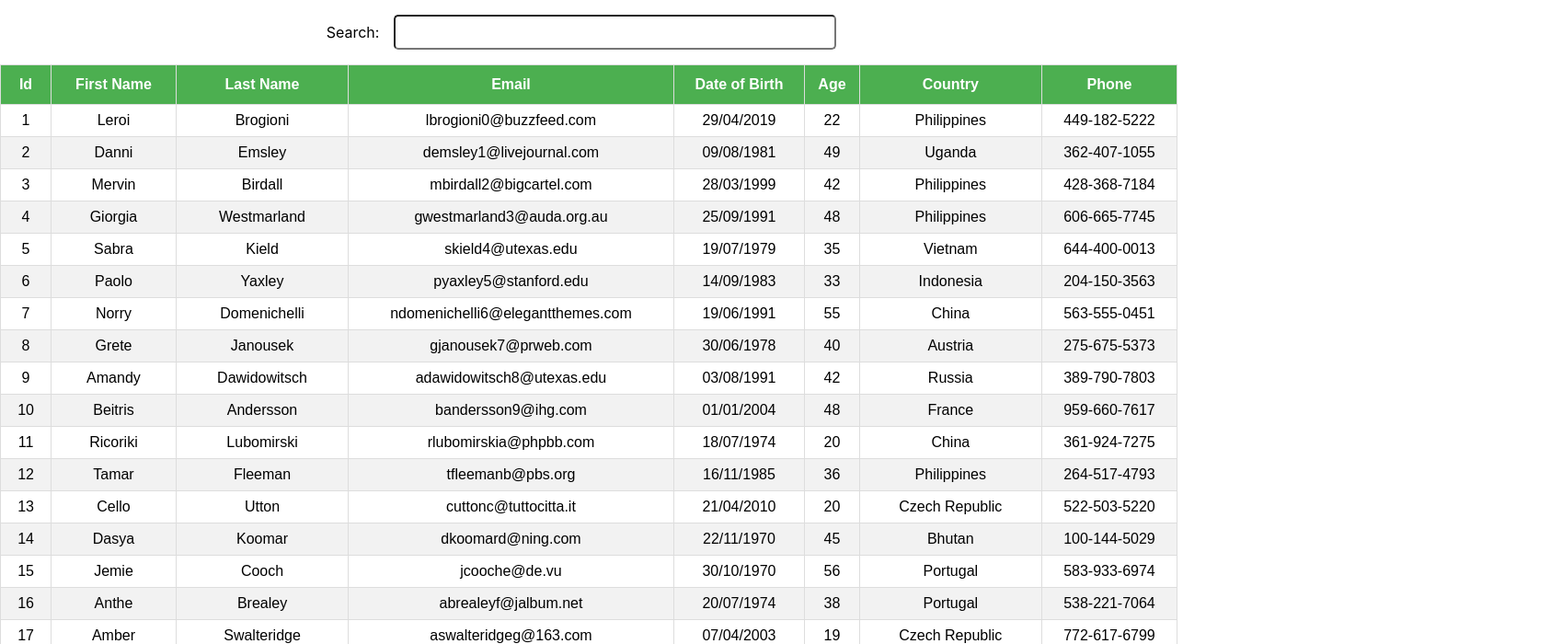
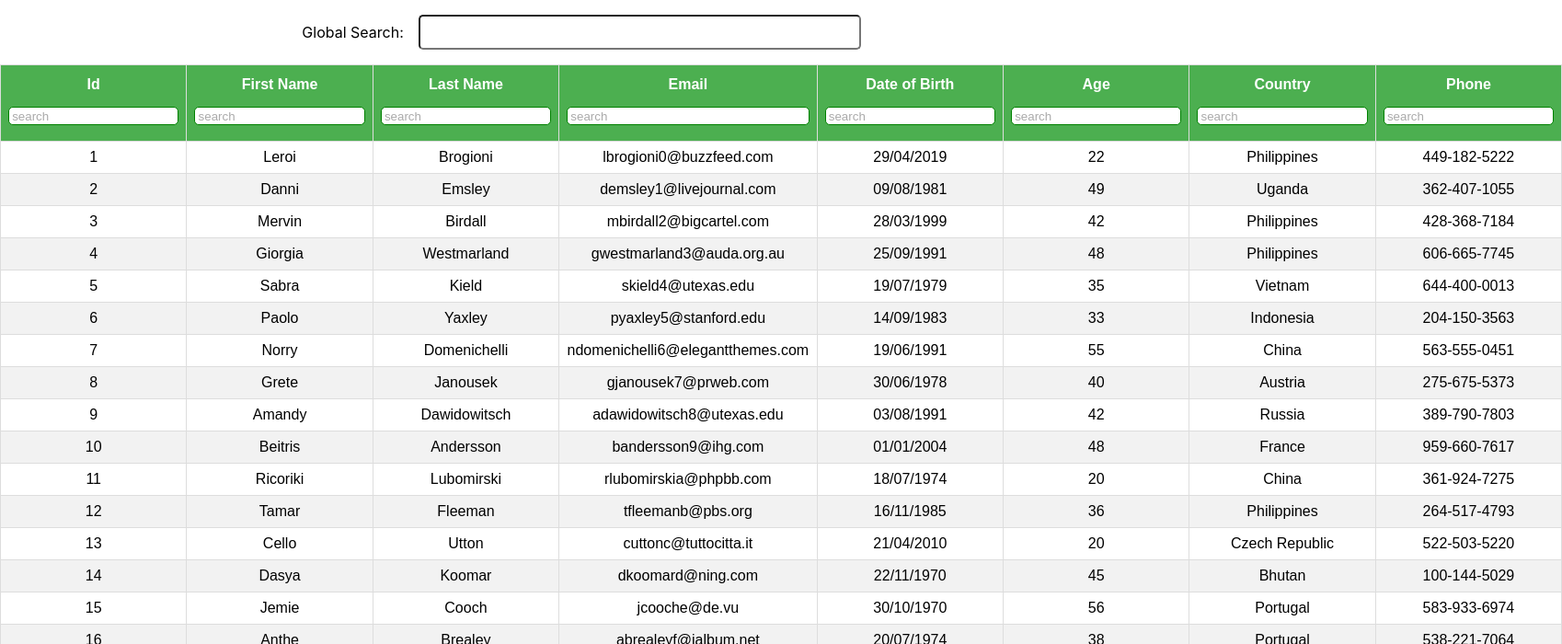
Before and after one commit to mirstuk/react-table-demo, a React (Create React App) app: page / in a window 1280 px wide. Shown: the top 700 px of the page at 92% size, 1698 px wide, since content can reach past the window. Built offline with nearby package versions, Linux system fonts and the light colour scheme.

Commit message:
React Table Tutorial - 9 - Column Filtering

```diff
--- /dev/null
+++ b/src/components/ColumnFilter.js
@@ -0,0 +1,17 @@
+import React from 'react';
+
+const ColumnFilter = ({ column }) => {
+  const { filterValue, setFilter } = column;
+
+  return (
+    <div className="search-column">
+      <input
+        value={filterValue || ''}
+        onChange={e => setFilter(e.target.value)}
+        placeholder="search"
+      />
+    </div>
+  );
+};
+
+export default ColumnFilter;
--- a/src/components/FilteringTable.js
+++ b/src/components/FilteringTable.js
@@ -1,5 +1,5 @@
 import React, { useMemo } from 'react';
-import { useTable, useGlobalFilter } from 'react-table';
+import { useTable, useGlobalFilter, useFilters } from 'react-table';
 import MOCK_DATA from '../MOCK_DATA.json';
 import { COLUMNS } from './columns';
 import './table.css';
@@ -23,6 +23,7 @@ const FilteringTable = () => {
       columns,
       data,
     },
+    useFilters,
     useGlobalFilter
   );
 
@@ -36,7 +37,10 @@ const FilteringTable = () => {
           {headerGroups.map(headerGroup => (
             <tr {...headerGroup.getHeaderGroupProps()}>
               {headerGroup.headers.map(column => (
-                <th {...column.getHeaderProps()}>{column.render('Header')}</th>
+                <th {...column.getHeaderProps()}>
+                  {column.render('Header')}
+                  <div>{column.canFilter ? column.render('Filter') : null}</div>
+                </th>
               ))}
             </tr>
           ))}
--- a/src/components/GlobalFilter.js
+++ b/src/components/GlobalFilter.js
@@ -3,7 +3,7 @@ import React from 'react';
 const GlobalFilter = ({ filter, setFilter }) => {
   return (
     <div className="search">
-      Search:
+      Global Search:
       <input value={filter || ''} onChange={e => setFilter(e.target.value)} />
     </div>
   );
--- a/src/components/columns.js
+++ b/src/components/columns.js
@@ -1,25 +1,30 @@
 import { format } from 'date-fns';
+import ColumnFilter from './ColumnFilter';
 
 export const COLUMNS = [
   {
     Header: 'Id',
     Footer: 'Id',
     accessor: 'id',
+    Filter: ColumnFilter,
   },
   {
     Header: 'First Name',
     Footer: 'First Name',
     accessor: 'first_name',
+    Filter: ColumnFilter,
   },
   {
     Header: 'Last Name',
     Footer: 'Last Name',
     accessor: 'last_name',
+    Filter: ColumnFilter,
   },
   {
     Header: 'Email',
     Footer: 'Email',
     accessor: 'email',
+    Filter: ColumnFilter,
   },
   {
     Header: 'Date of Birth',
@@ -28,21 +33,25 @@ export const COLUMNS = [
     Cell: ({ value }) => {
       return format(new Date(value), 'dd/MM/yyyy');
     },
+    Filter: ColumnFilter,
   },
   {
     Header: 'Age',
     Footer: 'Age',
     accessor: 'age',
+    Filter: ColumnFilter,
   },
   {
     Header: 'Country',
     Footer: 'Country',
     accessor: 'country',
+    Filter: ColumnFilter,
   },
   {
     Header: 'Phone',
     Footer: 'Phone',
     accessor: 'phone',
+    Filter: ColumnFilter,
   },
 ];
 
--- a/src/components/table.css
+++ b/src/components/table.css
@@ -32,7 +32,6 @@ table tfoot td {
   justify-content: center;
   align-items: center;
 }
-
 .search input {
   display: inline-block;
   width: 50ch;
@@ -41,3 +40,23 @@ table tfoot td {
   border-radius: 5px;
   font-size: 1rem;
 }
+
+.search-column {
+  display: flex;
+  justify-content: center;
+  align-items: center;
+  margin-top: 10px;
+  width: 100%;
+}
+.search-column input {
+  flex-grow: 1;
+  display: block;
+  margin: 5px auto;
+  padding: 0.1rem 0.2rem;
+  outline: none;
+  border: 1px solid green;
+  border-radius: 5px;
+}
+.search-column input::placeholder {
+  color: #aaa;
+}
```
